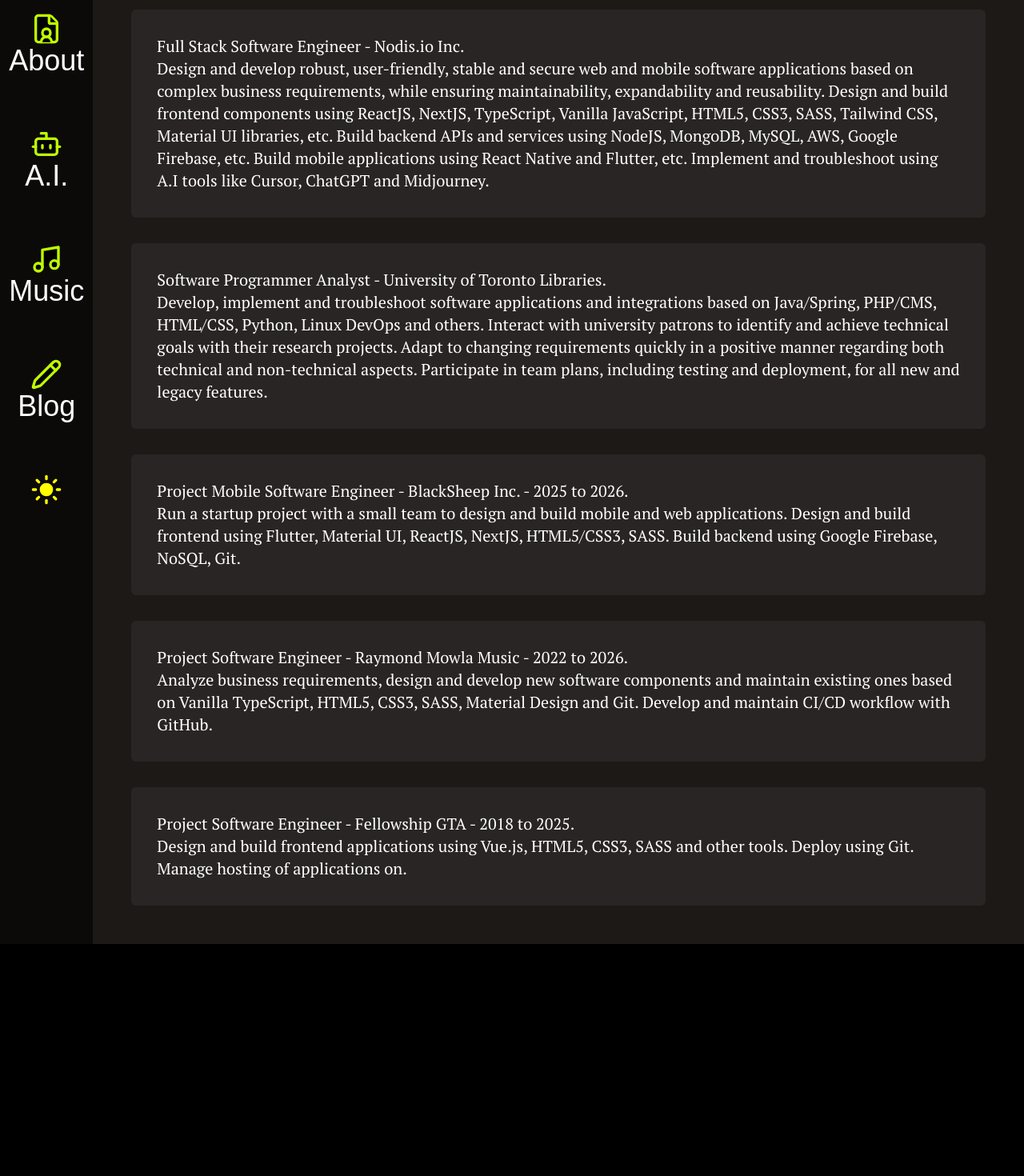
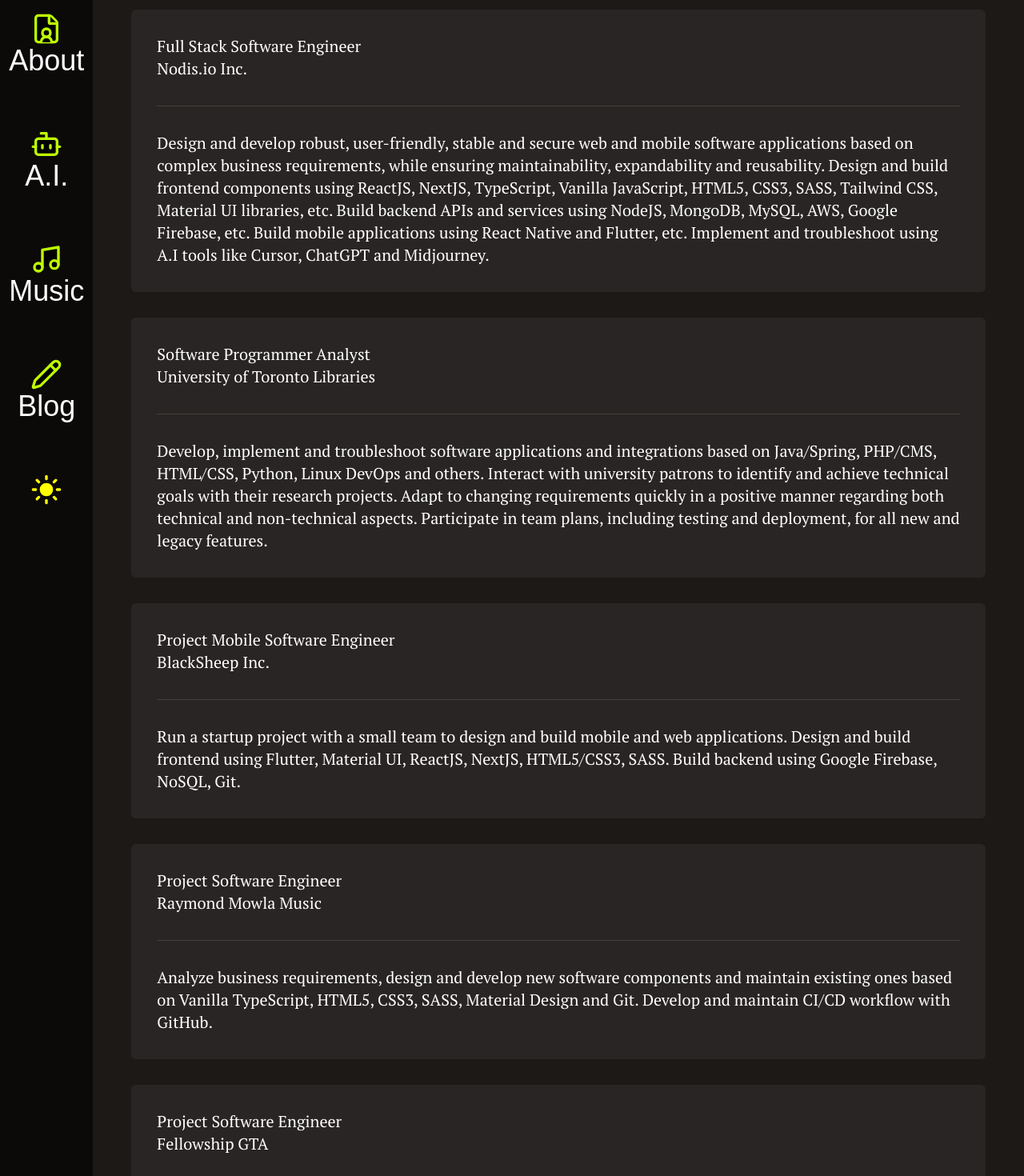
Before and after one commit to sean-xiao-zhao7/portfolio_personal_nextjs, a Next.js app: page /cv in a window 1280 px wide. Shown: the part 160-1630 px from the top of the page at 80% size. Before the commit the page ends 1340 px from the top, so only its background shows below. Built offline with nearby package versions, Linux system fonts and the light colour scheme; a web font is replaced by a local one.

Commit message:
Add about section

```diff
--- a/app/cv/page.tsx
+++ b/app/cv/page.tsx
@@ -1,37 +1,30 @@
+import PageMainHeader from "@/components/layouts/page/page-header";
 import PageBody from "@/components/layouts/page/page-body";
-import PageMainHeader from "@/components/layouts/page/page-header";
 import PageParagraph from "@/components/layouts/page/page-paragraph";
+import ContentDivider from "@/components/widgets/content-divider";
+import AboutSection from "@/components/layouts/page/about-section";
 
 export default function CVPage() {
     return <>
-        <PageMainHeader>About</PageMainHeader>
+        <PageMainHeader>About - C.V.</PageMainHeader>
         <PageBody>
             <PageParagraph>
-                <h2>Full Stack Software Engineer - Nodis.io Inc.
-                </h2>
-                <div>
+                <AboutSection h2Content="Full Stack Software Engineer" h3Content="Nodis.io Inc." mainText="
                     Design and develop robust, user-friendly, stable and secure web and mobile software applications based on complex business requirements, while ensuring maintainability, expandability and reusability.
                     Design and build frontend components using ReactJS, NextJS, TypeScript, Vanilla JavaScript, HTML5, CSS3, SASS, Tailwind CSS, Material UI libraries, etc. Build backend APIs and services using NodeJS, MongoDB, MySQL, AWS, Google Firebase, etc. Build mobile applications using React Native and Flutter, etc.
-                    Implement and troubleshoot using A.I tools like Cursor, ChatGPT and Midjourney.
-                </div>
+                    Implement and troubleshoot using A.I tools like Cursor, ChatGPT and Midjourney." />
             </PageParagraph>
             <PageParagraph>
-                <h2>Software Programmer Analyst - University of Toronto Libraries.</h2>
-                <div>
-                    Develop, implement and troubleshoot software applications and integrations based on Java/Spring, PHP/CMS, HTML/CSS, Python, Linux DevOps and others. Interact with university patrons to identify and achieve technical goals with their research projects. Adapt to changing requirements quickly in a positive manner regarding both technical and non-technical aspects. Participate in team plans, including testing and deployment, for all new and legacy features.
-                </div>
+                <AboutSection h2Content="Software Programmer Analyst" h3Content="University of Toronto Libraries" mainText="Develop, implement and troubleshoot software applications and integrations based on Java/Spring, PHP/CMS, HTML/CSS, Python, Linux DevOps and others. Interact with university patrons to identify and achieve technical goals with their research projects. Adapt to changing requirements quickly in a positive manner regarding both technical and non-technical aspects. Participate in team plans, including testing and deployment, for all new and legacy features." />
             </PageParagraph>
             <PageParagraph>
-                <h2>Project Mobile Software Engineer - BlackSheep Inc. - 2025 to 2026.
-                </h2>
-                <div>Run a startup project with a small team to design and build mobile and web applications. Design and build frontend using Flutter, Material UI, ReactJS, NextJS, HTML5/CSS3, SASS. Build backend using Google Firebase, NoSQL, Git.
-                </div>
+                <AboutSection h2Content="Project Mobile Software Engineer" h3Content="BlackSheep Inc." mainText="Run a startup project with a small team to design and build mobile and web applications. Design and build frontend using Flutter, Material UI, ReactJS, NextJS, HTML5/CSS3, SASS. Build backend using Google Firebase, NoSQL, Git." />
             </PageParagraph>
-            <PageParagraph><h2>Project Software Engineer - Raymond Mowla Music - 2022 to 2026.</h2>
-                <div>Analyze business requirements, design and develop new software components and maintain existing ones based on Vanilla TypeScript, HTML5, CSS3, SASS,  Material Design and Git. Develop and maintain CI/CD workflow with GitHub.</div>
-            </PageParagraph>
-            <PageParagraph><h2>Project Software Engineer - Fellowship GTA - 2018 to 2025.</h2>
-                <div>Design and build frontend applications using Vue.js, HTML5, CSS3, SASS and other tools. Deploy using Git. Manage hosting of applications on.</div>
+            <PageParagraph>
+                <AboutSection h2Content="Project Software Engineer" h3Content="Raymond Mowla Music" mainText="Analyze business requirements, design and develop new software components and maintain existing ones based on Vanilla TypeScript, HTML5, CSS3, SASS,  Material Design and Git. Develop and maintain CI/CD workflow with GitHub." />
+            </PageParagraph >
+            <PageParagraph>
+                <AboutSection h2Content="Project Software Engineer" h3Content="Fellowship GTA" mainText="Design and build frontend applications using Vue.js, HTML5, CSS3, SASS and other tools. Deploy using Git. Manage hosting of applications on." />
             </PageParagraph>
         </PageBody>
     </>
--- /dev/null
+++ b/components/layouts/page/about-section.tsx
@@ -0,0 +1,12 @@
+import ContentDivider from "@/components/widgets/content-divider";
+
+export default function AboutSection({ h2Content, h3Content, mainText }: { h2Content: string, h3Content: string, mainText: string }) {
+    return <>
+        <h2>{h2Content}</h2>
+        <h3>{h3Content}</h3>
+        <ContentDivider />
+        <div>
+            {mainText}
+        </div>
+    </>
+}
--- a/components/layouts/page/page-paragraph.tsx
+++ b/components/layouts/page/page-paragraph.tsx
@@ -1,7 +1,7 @@
 import { ReactNode } from "react";
 
 export default function PageParagraph({ children }: { children: ReactNode }) {
-    return <p className="p-8 my-8 last:mb-0 first:mt-0 rounded-md bg-stone-800 light:bg-stone-50">
+    return <div className="p-8 my-8 last:mb-0 first:mt-0 rounded-md bg-stone-800 light:bg-stone-50">
         {children}
-    </p>
+    </div>
 }
```
